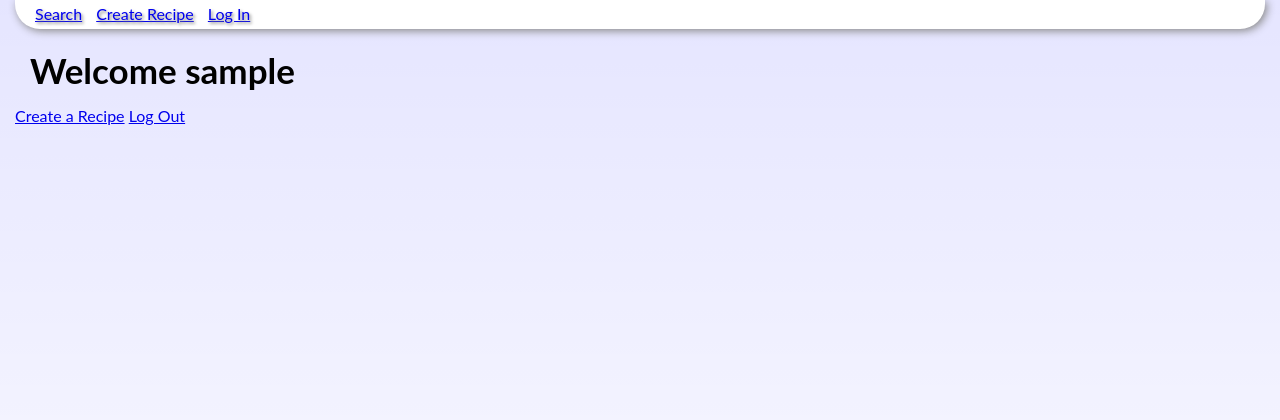
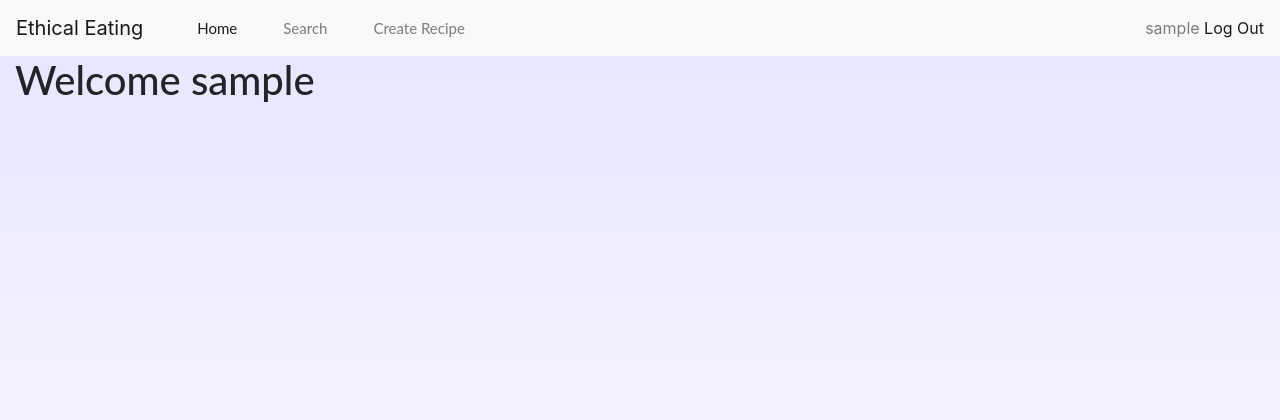
Before and after one commit to cdhollis94/Team_Zero_Three, a Flask app: page / in a window 1280 px wide. Shown: the top 420 px of the page. Run offline with Flask 2, Linux system fonts and the light colour scheme; the visitor is signed in with stand-in values (Sample User, id 1); data comes from the database, SQL or seed files in the repository; some libraries are stand-ins or nearby versions.

Commit message:
More stuff (#11)
Moved Bootstrap CDNs to base, change navbar to base. Added recipe name unique validation. Added descriptions to database along with one grain ingredient.

```diff
--- a/main_app/routes/search_page_bp.py
+++ b/main_app/routes/search_page_bp.py
@@ -38,6 +38,7 @@ class Results_Recipe(Table):
 
 # [REGISTER BLUEPRINTS] ---------------------------------------------------------------------------------------
 @search_bp.route('/Search', methods=['GET','POST'])
+@login_required
 def search_page():
     """
     Route used to display search form
--- /dev/null
+++ b/main_app/static/hide_navbar.css
@@ -0,0 +1,3 @@
+.hide_navbar {
+    display: None;
+}
--- a/main_app/templates/base.html
+++ b/main_app/templates/base.html
@@ -3,21 +3,35 @@
         {% block head %}
         <title>{% block title %}{% endblock %}</title>
         <link rel="stylesheet" type="text/css" href={{ url_for('static', filename='style.css') }}/>
+        <link rel="stylesheet" href="https://cdn.jsdelivr.net/npm/bootstrap@4.5.3/dist/css/bootstrap.min.css" integrity="sha384-TX8t27EcRE3e/ihU7zmQxVncDAy5uIKz4rEkgIXeMed4M0jlfIDPvg6uqKI2xXr2" crossorigin="anonymous">
+        <script src="https://code.jquery.com/jquery-3.5.1.slim.min.js" integrity="sha384-DfXdz2htPH0lsSSs5nCTpuj/zy4C+OGpamoFVy38MVBnE+IbbVYUew+OrCXaRkfj" crossorigin="anonymous"></script>
+        <script src="https://cdn.jsdelivr.net/npm/bootstrap@4.5.3/dist/js/bootstrap.bundle.min.js" integrity="sha384-ho+j7jyWK8fNQe+A12Hb8AhRq26LrZ/JpcUGGOn+Y7RsweNrtN/tE3MoK7ZeZDyx" crossorigin="anonymous"></script>
         {% endblock %}
     </head>
     <body>
-
-        <div class = "top">
-            <div class = "topbar">
-                <a class = "topbarElement" href = "javascript:void(0);" onclick = "togglefunction()" title = "Toggle Page">
-                    <i class = "bars"></i>
-                </a>
-                <a href = "/Search" class="topbarElement">Search</a>
-                <a href = "/create" class="topbarElement">Create Recipe</a>
-                <a href = "/" class="topbarElement">Log In</a>
-            </div>
-        </div>
-
+<nav class="navbar navbar-expand-lg navbar-light bg-light hide_navbar">
+  <a class="navbar-brand" href="/">Ethical Eating</a>
+  <button class="navbar-toggler" type="button" data-toggle="collapse" data-target="#navbarText" aria-controls="navbarText" aria-expanded="false" aria-label="Toggle navigation">
+    <span class="navbar-toggler-icon"></span>
+  </button>
+  <div class="collapse navbar-collapse" id="navbarText">
+    <ul class="navbar-nav mr-auto">
+      <li class="nav-item active">
+        <a class="nav-link" href="/">Home <span class="sr-only">(current)</span></a>
+      </li>
+      <li class="nav-item">
+        <a class="nav-link" href="Search">Search</a>
+      </li>
+      <li class="nav-item">
+        <a class="nav-link" href="/create">Create Recipe</a>
+      </li>
+    </ul>
+    <span class="navbar-text">
+        <span>{{username}}</span>
+        <a href="{{ url_for('account_bp.logout') }}">Log Out</a>
+    </span>
+  </div>
+</nav>
         {% block body %}
         {% endblock %}
     </body>
--- a/main_app/templates/create_recipe_view.html
+++ b/main_app/templates/create_recipe_view.html
@@ -2,9 +2,6 @@
 {% block title %}Recipe Builder{% endblock %}
 {% block head %}
     {{ super() }}
-    <link rel="stylesheet" href="https://cdn.jsdelivr.net/npm/bootstrap@4.5.3/dist/css/bootstrap.min.css" integrity="sha384-TX8t27EcRE3e/ihU7zmQxVncDAy5uIKz4rEkgIXeMed4M0jlfIDPvg6uqKI2xXr2" crossorigin="anonymous">
-    <script src="https://code.jquery.com/jquery-3.5.1.slim.min.js" integrity="sha384-DfXdz2htPH0lsSSs5nCTpuj/zy4C+OGpamoFVy38MVBnE+IbbVYUew+OrCXaRkfj" crossorigin="anonymous"></script>
-    <script src="https://cdn.jsdelivr.net/npm/bootstrap@4.5.3/dist/js/bootstrap.bundle.min.js" integrity="sha384-ho+j7jyWK8fNQe+A12Hb8AhRq26LrZ/JpcUGGOn+Y7RsweNrtN/tE3MoK7ZeZDyx" crossorigin="anonymous"></script>
     <link rel="stylesheet" type="text/css" href={{ url_for('static', filename='style.css') }}/>
 {% endblock %}
 {% block body %}
@@ -14,6 +11,7 @@
 <div class="container-fluid" id="creationAccordion">
     <div class="row">
         <div class="col-md-4">
+            <h6>Select Ingredients From Here</h6>
             <div class="accordion creationAccordion2" id="accordionExample">
 
                 <div class="card">  <!-- Fruit -->
@@ -96,6 +94,7 @@
         </div>
         <!-- Middle Column -->
         <div class="col-md-4">
+            <h6>Your Recipe</h6>
             <input type="text" name="recipe_name" id="recipe_name_textbox" placeholder="Name your recipe">
             <table class="createTable addedIng">
                 <thead>
@@ -114,6 +113,7 @@
         </div>
         <!-- Right column -->
         <div class="col-md-4">
+            <h6>Alternative Ingredients</h6>
             <div class="addedIng" id="right_div">
 
             </div>
--- a/main_app/templates/index_view.html
+++ b/main_app/templates/index_view.html
@@ -5,6 +5,4 @@
 {% endblock %}
 {% block body %}
 <h1>Welcome {{username}}</h1>
-<a href="{{ url_for('create_recipe_bp.load_recipe_builder') }}">Create a Recipe</a>
-<a href="{{ url_for('account_bp.logout') }}">Log Out</a>
 {% endblock %}
--- a/main_app/templates/ingredient_view.html
+++ b/main_app/templates/ingredient_view.html
@@ -28,7 +28,7 @@
         Food Group: {{ingredient.food_group.fg_name}}
     </h3>
     <h3>
-        Description: blablablablablablablablablablablabla...
+        Description: {{ingredient.ing_desc}}
     </h3>
 </div>
 <br>
--- a/main_app/templates/login_view.html
+++ b/main_app/templates/login_view.html
@@ -3,6 +3,7 @@
 {% block title %}Login{% endblock %}
 {% block head %}
     {{ super() }}
+    <link rel="stylesheet" type="text/css" href={{ url_for('static', filename='hide_navbar.css') }}/>
 {% endblock %}
 {% block body %}
 <div class="container">
--- a/main_app/templates/recipe_view.html
+++ b/main_app/templates/recipe_view.html
@@ -1,4 +1,4 @@
-{% extends "bootstrap/base.html" %}
+{% extends "base.html" %}
 {% block title %}Recipe Detail - {{recipe.name}} {% endblock %}
 {% block head %}
     {{ super() }}
--- a/main_app/templates/signup_view.html
+++ b/main_app/templates/signup_view.html
@@ -3,6 +3,7 @@
 {% block title %}Sign Me Up{% endblock %}
 {% block head %}
     {{ super() }}
+    <link rel="stylesheet" type="text/css" href={{ url_for('static', filename='hide_navbar.css') }}/>
 {% endblock %}
 {% block body %}
 <div class="container">
```
Also changed, not shown: fill_db.py (+15 -10 lines), main_app/routes/create_recipe_bp.py (+8 -1 lines), main_app/static/js/create_recipe.js (+6 -1 lines).
